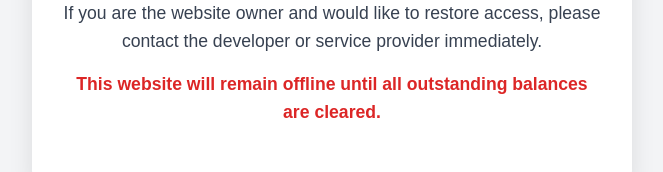
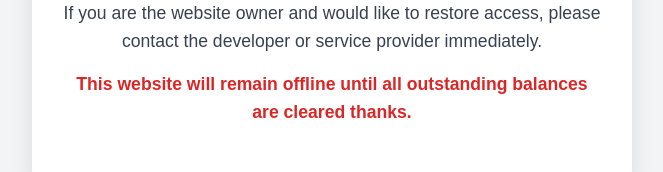
Before and after one commit to thompsonsolomon/Aworan, a React (Vite) app: page / in a window 1280 px wide. Shown: the part 439-611 px from the top of the page, without its empty margins (308-971 px from the left). Built offline with nearby package versions, Linux system fonts and the light colour scheme; no server answers.

Commit message:
Update App page

```diff
--- a/src/App.jsx
+++ b/src/App.jsx
@@ -13,7 +13,7 @@ function App() {
           <p><strong>This website has been temporarily suspended due to non-payment.</strong></p>
           <p>The owner of this domain has failed to settle the required service fees for website design, hosting, and maintenance.</p>
           <p>If you are the website owner and would like to restore access, please contact the developer or service provider immediately.</p>
-          <p className="warning">This website will remain offline until all outstanding balances are cleared.</p>
+          <p className="warning">This website will remain offline until all outstanding balances are cleared thanks.</p>
         </div>
       </div>
     );
```
